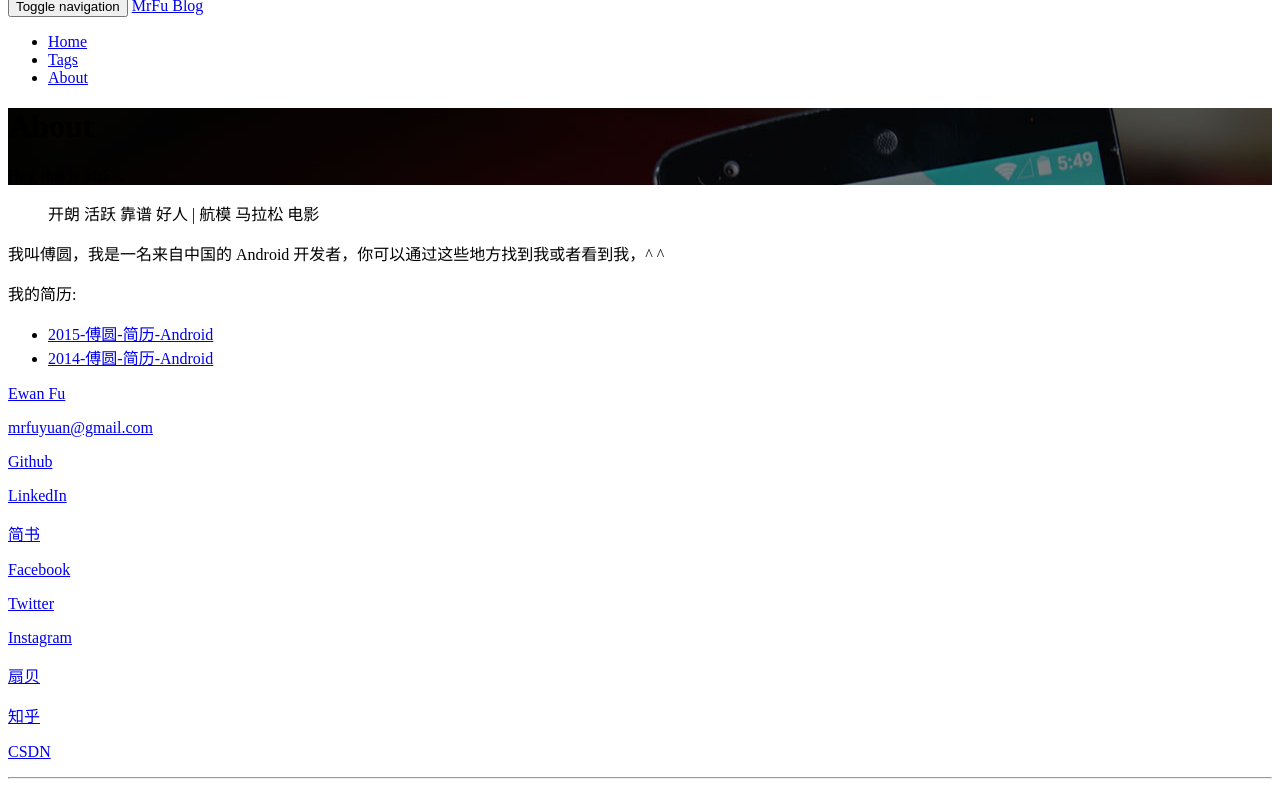
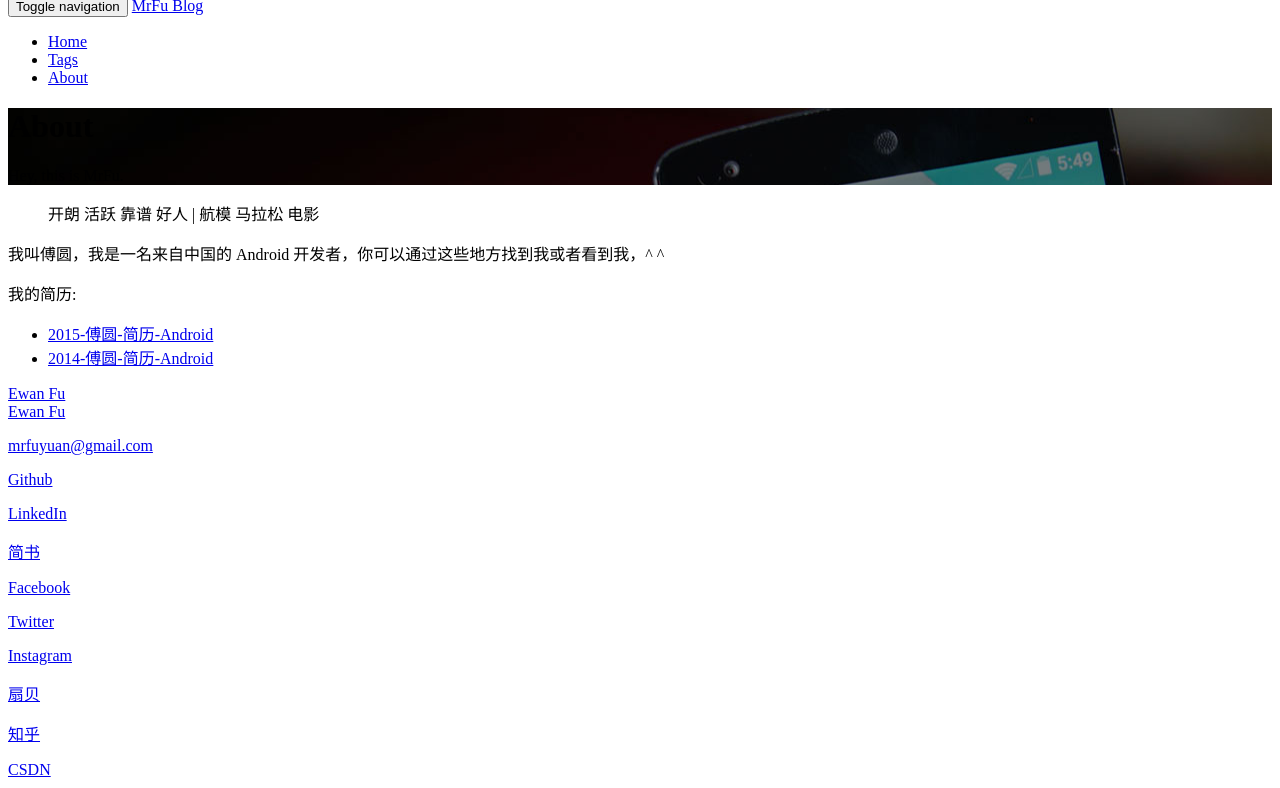
Before and after one commit to MrFuFuFu/mrfufufu.github.io, a Jekyll site: the page built from about.html, in a window 1280 px wide and 900 px high, cut to the strip 112-900 px from the top of the window. Built offline with Jekyll 4.4.1, drawn with Linux system fonts in a browser that asks for light colours; nearby versions of some CDN libraries; comment, search, counter and statistics services are not loaded.

Commit message:
modify about, add linkedin to my about page

```diff
--- a/about.html
+++ b/about.html
@@ -21,6 +21,8 @@
     <script type="text/javascript" src="https://platform.linkedin.com/badges/js/profile.js" async defer></script>
 
     <div class="LI-profile-badge"  data-version="v1" data-size="large" data-locale="en_US" data-type="horizontal" data-theme="light" data-vanity="mrfufufu"><a class="LI-simple-link" href='https://cn.linkedin.com/in/mrfufufu/en?trk=profile-badge'>Ewan Fu</a></div>
+
+    <div class="LI-profile-badge"  data-version="v1" data-size="large" data-locale="en_US" data-type="horizontal" data-theme="dark" data-vanity="mrfufufu"><a class="LI-simple-link" href='https://cn.linkedin.com/in/mrfufufu/en?trk=profile-badge'>Ewan Fu</a></div>
 
     <p><a href="mailto:mrfuyuan@gmail.com?subject=Hello%20again">mrfuyuan@gmail.com</a></p>
 
```
